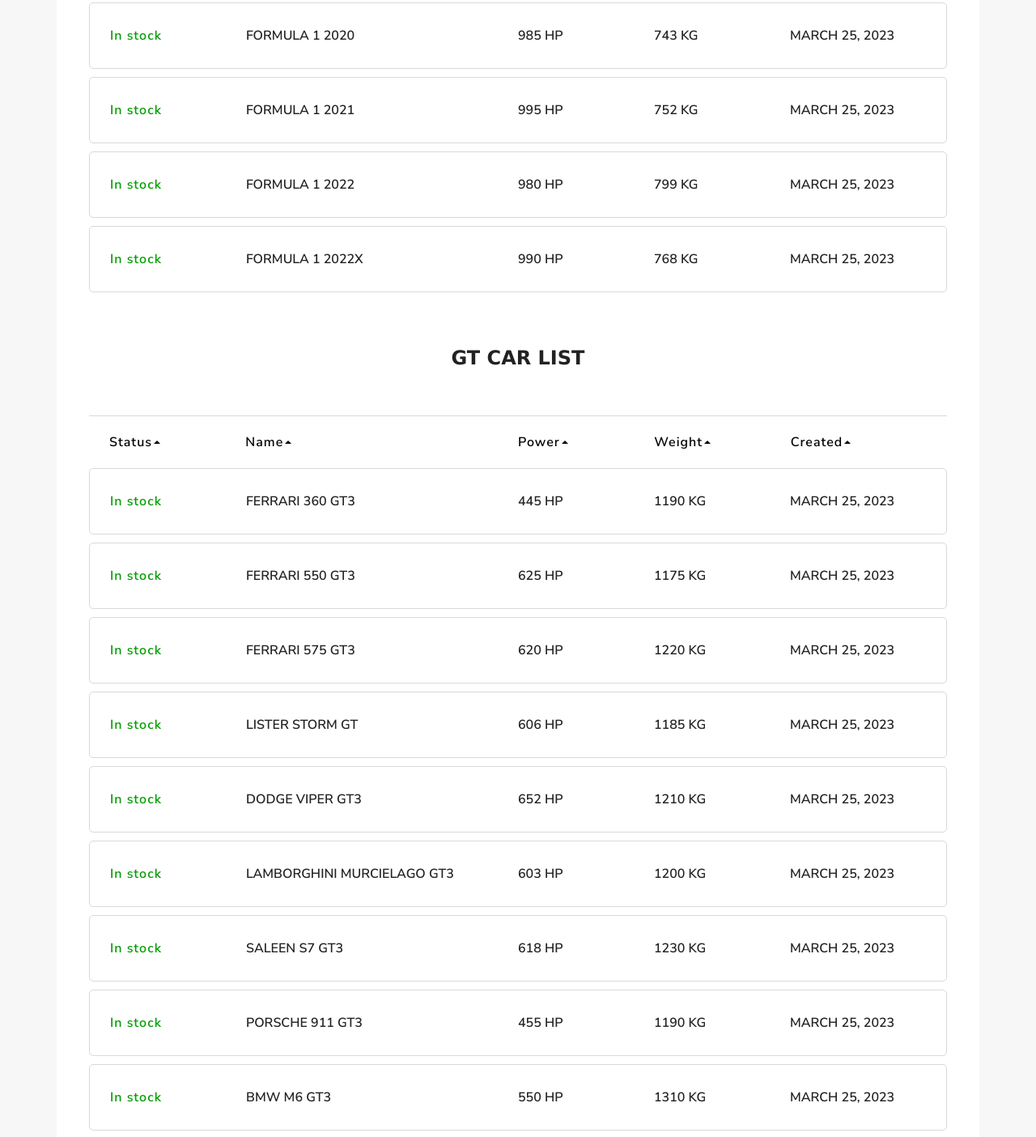
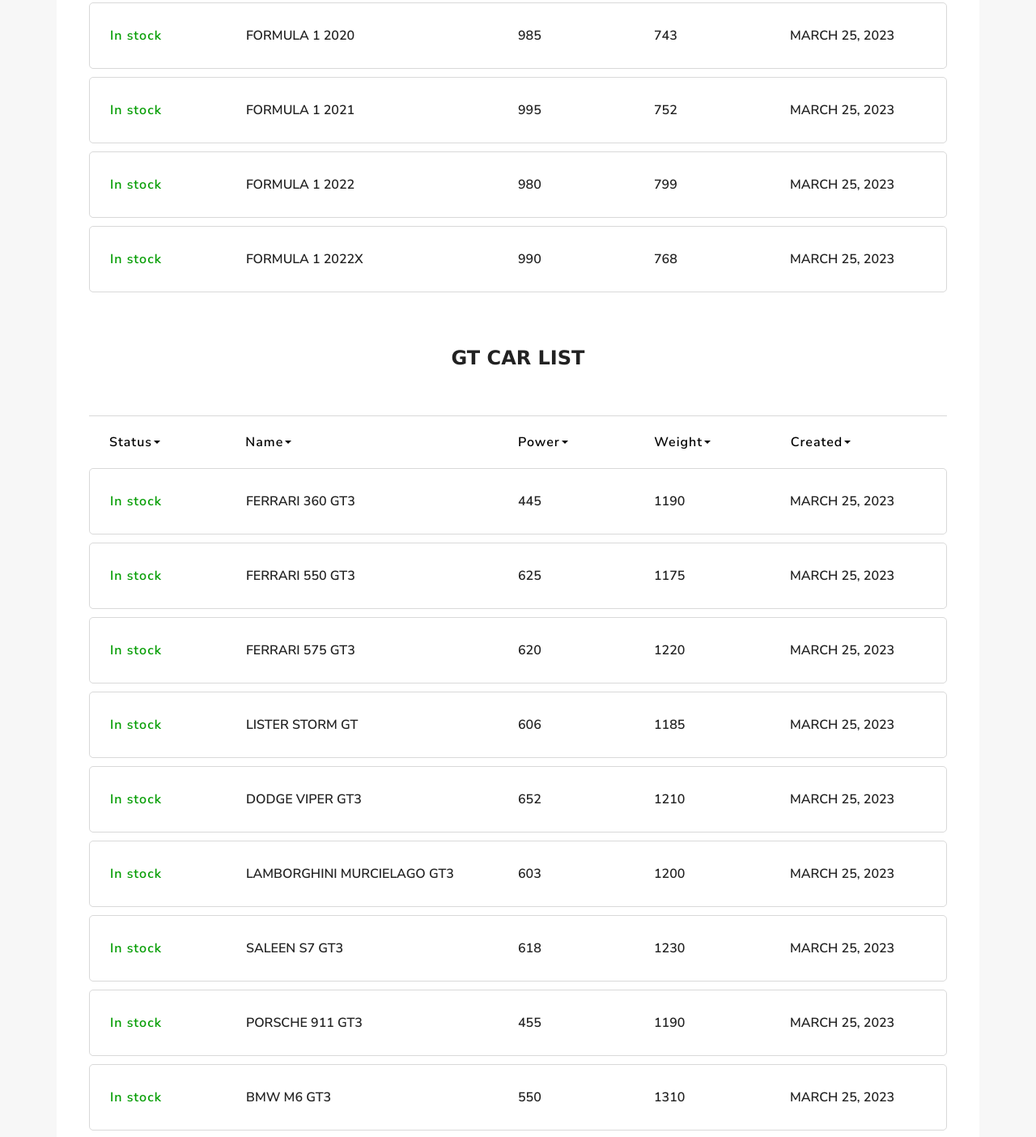
Before and after one commit to bob1663/raceone17, a React (Vite) app in the folder client/: page /cars in a window 1280 px wide. Shown: the part 1280-2684 px from the top of the page at 81% size. Built offline with nearby package versions, Linux system fonts and the light colour scheme.

Commit message:
29th commit

```diff
--- a/client/src/constants/data.js
+++ b/client/src/constants/data.js
@@ -387,63 +387,63 @@
     id: 1,
     imgOpen: images.f12017,
     name: "formula 1 2017",
-    power: "980 hp",
-    wheelbase: "3594 mm",
-    weight: "728 kg",
+    power: 980,
+    wheelbase: 3594,
+    weight: 728,
     tempUrl: images.f12017temp,
   },
   {
     id: 2,
     imgOpen: images.f12018,
     name: "formula 1 2018",
-    power: "980 hp",
-    wheelbase: "3580 mm",
-    weight: "734 kg",
+    power: 980,
+    wheelbase: 3580,
+    weight: 734,
     tempUrl: images.f12018temp,
   },
   {
     id: 3,
     imgOpen: images.f12019,
     name: "formula 1 2019",
-    power: "980 hp",
-    wheelbase: "3650 mm",
-    weight: "743 kg",
+    power: 980,
+    wheelbase: 3650,
+    weight: 743,
     tempUrl: images.f12019temp,
   },
   {
     id: 4,
     imgOpen: images.f12020,
     name: "formula 1 2020",
-    power: "985 hp",
-    wheelbase: "3448 mm",
-    weight: "743 kg",
+    power: 985,
+    wheelbase: 3448,
+    weight: 743,
     tempUrl: images.f12020temp,
   },
   {
     id: 5,
     imgOpen: images.f12021,
     name: "formula 1 2021",
-    power: "995 hp",
-    wheelbase: "3448 mm",
-    weight: "752 kg",
+    power: 995,
+    wheelbase: 3448,
+    weight: 752,
     tempUrl: images.f12021temp,
   },
   {
     id: 6,
     imgOpen: images.f12022,
     name: "formula 1 2022",
-    power: "980 hp",
-    wheelbase: "3600 mm",
-    weight: "799 kg",
+    power: 980,
+    wheelbase: 3600,
+    weight: 799,
     tempUrl: images.f12022temp,
   },
   {
     id: 7,
     imgOpen: images.f12022x,
     name: "formula 1 2022x",
-    power: "990 hp",
-    wheelbase: "3448 mm",
-    weight: "768 kg",
+    power: 990,
+    wheelbase: 3448,
+    weight: 768,
     tempUrl: images.f12022xtemp,
   },
 ];
@@ -453,90 +453,90 @@
     id: 1,
     imgOpen: images.ferrari360gt3,
     name: "ferrari 360 gt3",
-    power: "445 hp",
-    wheelbase: "2600 mm",
-    weight: "1190 kg",
+    power: 445,
+    wheelbase: 2600,
+    weight: 1190,
     tempUrl: images.ferrari360gt3temp,
   },
   {
     id: 2,
     imgOpen: images.ferrari550gt3,
     name: "ferrari 550 gt3",
-    power: "625 hp",
-    wheelbase: "2501 mm",
-    weight: "1175 kg",
+    power: 625,
+    wheelbase: 2501,
+    weight: 1175,
     tempUrl: images.ferrari550gt3temp,
   },
   {
     id: 3,
     imgOpen: images.ferrari575gt3,
     name: "ferrari 575 gt3",
-    power: "620 hp",
-    wheelbase: "2500 mm",
-    weight: "1220 kg",
+    power: 620,
+    wheelbase: 2500,
+    weight: 1220,
     tempUrl: images.ferrari575gt3temp,
   },
   {
     id: 4,
     imgOpen: images.tornado,
     name: "lister storm gt",
-    power: "606 hp",
-    wheelbase: "2590 mm",
-    weight: "1185 kg",
+    power: 606,
+    wheelbase: 2590,
+    weight: 1185,
     tempUrl: images.tornadotemp,
   },
   {
     id: 5,
     imgOpen: images.vipergt3,
     name: "dodge viper gt3",
-    power: "652 hp",
-    wheelbase: "2445 mm",
-    weight: "1210 kg",
+    power: 652,
+    wheelbase: 2445,
+    weight: 1210,
     tempUrl: images.vipergt3temp,
   },
   {
     id: 6,
     imgOpen: images.murcielago,
     name: "lamborghini murcielago gt3",
-    power: "603 hp",
-    wheelbase: "2650 mm",
-    weight: "1200 kg",
+    power: 603,
+    wheelbase: 2650,
+    weight: 1200,
     tempUrl: images.murcielagotemp,
   },
   {
     id: 7,
     imgOpen: images.saleen,
     name: "saleen s7 gt3",
-    power: "618 hp",
-    wheelbase: "2742 mm",
-    weight: "1230 kg",
+    power: 618,
+    wheelbase: 2742,
+    weight: 1230,
     tempUrl: images.saleentemp,
   },
   {
     id: 8,
     imgOpen: images.porsche911gt3,
     name: "porsche 911 gt3",
-    power: "455 hp",
-    wheelbase: "2296 mm",
-    weight: "1190 kg",
+    power: 455,
+    wheelbase: 2296,
+    weight: 1190,
     tempUrl: images.porsche911gt3temp,
   },
   {
     id: 9,
     imgOpen: images.bmwm6gt3,
     name: "bmw m6 gt3",
-    power: "550 hp",
-    wheelbase: "2901 mm",
-    weight: "1310 kg",
+    power: 550,
+    wheelbase: 2901,
+    weight: 1310,
     tempUrl: images.bmwm6gt3temp,
   },
   {
     id: 10,
     imgOpen: images.huracangt3,
     name: "lamborghini huracan gt3",
-    power: "530 hp",
-    wheelbase: "2648 mm",
-    weight: "1290 kg",
+    power: 530,
+    wheelbase: 2648,
+    weight: 1290,
     tempUrl: images.huracangt3temp,
   },
 ];
--- a/client/src/pages/Cars/Cars.css
+++ b/client/src/pages/Cars/Cars.css
@@ -123,6 +123,11 @@
   color: #000000;
   gap: 2px;
   cursor: pointer;
+  user-select: none;
+}
+
+.app__cars-bottomDiv_content-categories h3 img{
+  transform: rotate(180deg);
 }
 
 .app__cars-bottomDiv_content-item {
--- a/client/src/pages/Cars/Cars.jsx
+++ b/client/src/pages/Cars/Cars.jsx
@@ -1,11 +1,56 @@
-import React, { useRef } from "react";
+import React, { useRef, useState } from "react";
 import "./Cars.css";
 
 import { images, data } from "../../constants";
 
 const Cars = () => {
-  // -------------------------------------------------------------------------
-  const gtCarElements = data.gtCars.map((gtCar) => {
+  const [gtSortCriteria, setGtSortCriteria] = useState(null);
+  const [gtSortDirection, setGtSortDirection] = useState("asc");
+  const [openWheelSortCriteria, setOpenWheelSortCriteria] = useState(null);
+  const [openWheelSortDirection, setOpenWheelSortDirection] = useState("asc");
+
+  const handleGtSortClick = (criteria) => {
+    if (gtSortCriteria === criteria) {
+      setGtSortDirection(gtSortDirection === "asc" ? "desc" : "asc");
+    } else {
+      setGtSortCriteria(criteria);
+      setGtSortDirection("asc");
+    }
+  };
+
+  const handleOpenWheelSortClick = (criteria) => {
+    if (openWheelSortCriteria === criteria) {
+      setOpenWheelSortDirection(
+        openWheelSortDirection === "asc" ? "desc" : "asc"
+      );
+    } else {
+      setOpenWheelSortCriteria(criteria);
+      setOpenWheelSortDirection("asc");
+    }
+  };
+
+  const sortCars = (cars, sortCriteria, sortDirection) => {
+    return [...cars].sort((a, b) => {
+      if (sortCriteria === "name") {
+        return sortDirection === "asc"
+          ? a.name.localeCompare(b.name)
+          : b.name.localeCompare(a.name);
+      } else if (sortCriteria === "power") {
+        return sortDirection === "asc"
+          ? Number(a.power) - Number(b.power)
+          : Number(b.power) - Number(a.power);
+      } else if (sortCriteria === "weight") {
+        return sortDirection === "asc"
+          ? Number(a.weight) - Number(b.weight)
+          : Number(b.weight) - Number(a.weight);
+      } else {
+        return 0;
+      }
+    });
+  };
+
+  const sortedGtCars = sortCars(data.gtCars, gtSortCriteria, gtSortDirection);
+  const gtCarElements = sortedGtCars.map((gtCar) => {
     return (
       <div className="app__cars-bottomDiv_content-item" key={gtCar.id}>
         <p>In stock</p>
@@ -17,7 +62,12 @@
     );
   });
 
-  const f1CarElements = data.openWheel.map((openW) => {
+  const sortedOpenWheelCars = sortCars(
+    data.openWheel,
+    openWheelSortCriteria,
+    openWheelSortDirection
+  );
+  const f1CarElements = sortedOpenWheelCars.map((openW) => {
     return (
       <div className="app__cars-bottomDiv_content-item" key={openW.id}>
         <p>In stock</p>
@@ -29,14 +79,13 @@
     );
   });
   // -------------------------------------------------------------------------
-  const openWheelRef = useRef(null); // add a ref for the open-wheel h1 element
-  const gtRef = useRef(null); // add a ref for the gt h1 element
-  // add a function to handle scrolling to the open-wheel h1 element
+  const openWheelRef = useRef(null);
+  const gtRef = useRef(null);
+
   const handleOpenWheelClick = () => {
     openWheelRef.current.scrollIntoView({ behavior: "smooth" });
   };
 
-  // add a function to handle scrolling to the gt h1 element
   const handleGtClick = () => {
     gtRef.current.scrollIntoView({ behavior: "smooth" });
   };
@@ -63,13 +112,13 @@
             <h3>
               Status <img src={images.CarsIconArrow} alt="CarsIconArrow" />
             </h3>
-            <h3>
+            <h3 onClick={() => handleOpenWheelSortClick("name")}>
               Name <img src={images.CarsIconArrow} alt="CarsIconArrow" />
             </h3>
-            <h3>
+            <h3 onClick={() => handleOpenWheelSortClick("power")}>
               Power <img src={images.CarsIconArrow} alt="CarsIconArrow" />
             </h3>
-            <h3>
+            <h3 onClick={() => handleOpenWheelSortClick("weight")}>
               Weight <img src={images.CarsIconArrow} alt="CarsIconArrow" />
             </h3>
             <h3>
@@ -89,13 +138,13 @@
             <h3>
               Status <img src={images.CarsIconArrow} alt="CarsIconArrow" />
             </h3>
-            <h3>
+            <h3 onClick={() => handleGtSortClick("name")}>
               Name <img src={images.CarsIconArrow} alt="CarsIconArrow" />
             </h3>
-            <h3>
+            <h3 onClick={() => handleGtSortClick("power")}>
               Power <img src={images.CarsIconArrow} alt="CarsIconArrow" />
             </h3>
-            <h3>
+            <h3 onClick={() => handleGtSortClick("weight")}>
               Weight <img src={images.CarsIconArrow} alt="CarsIconArrow" />
             </h3>
             <h3>
```
